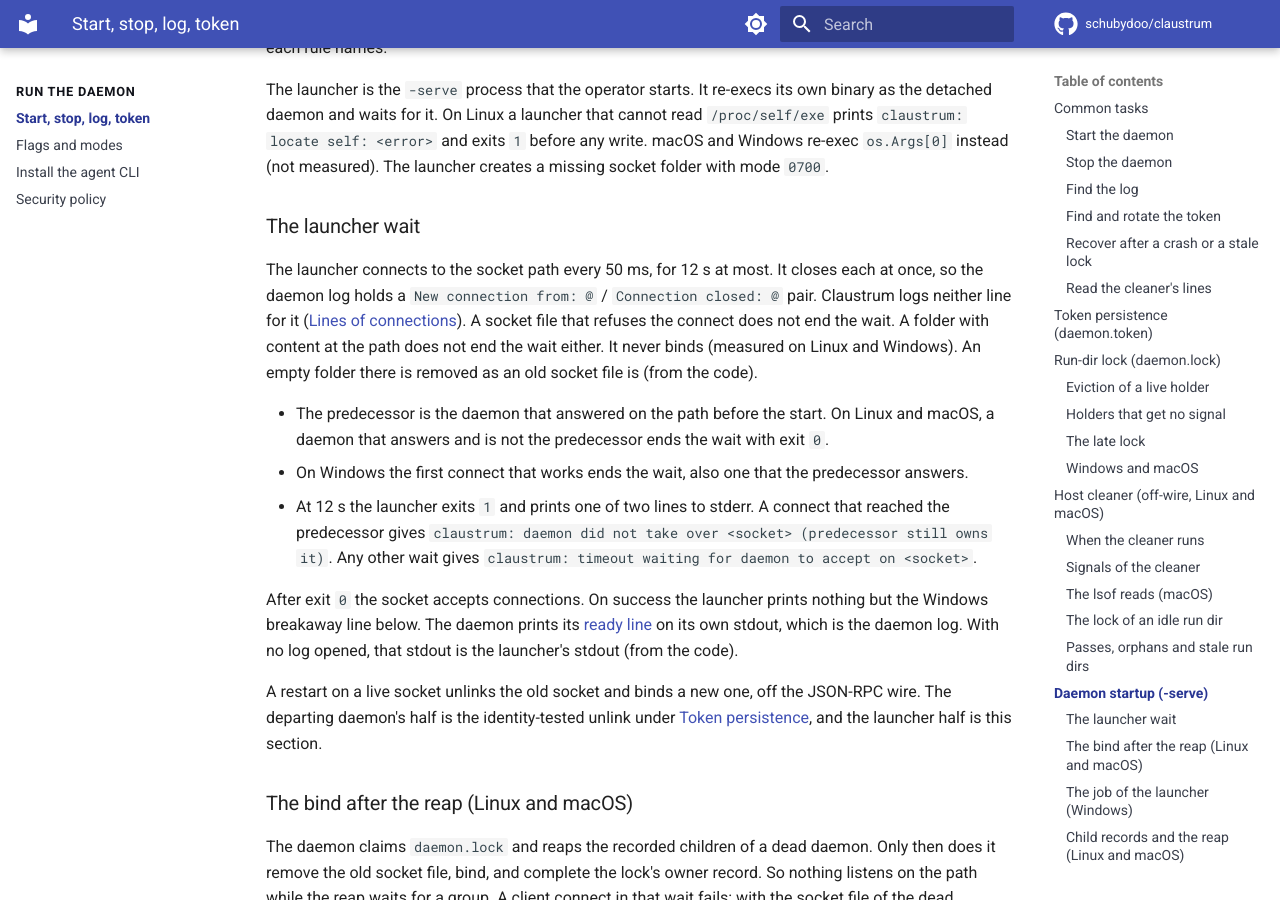
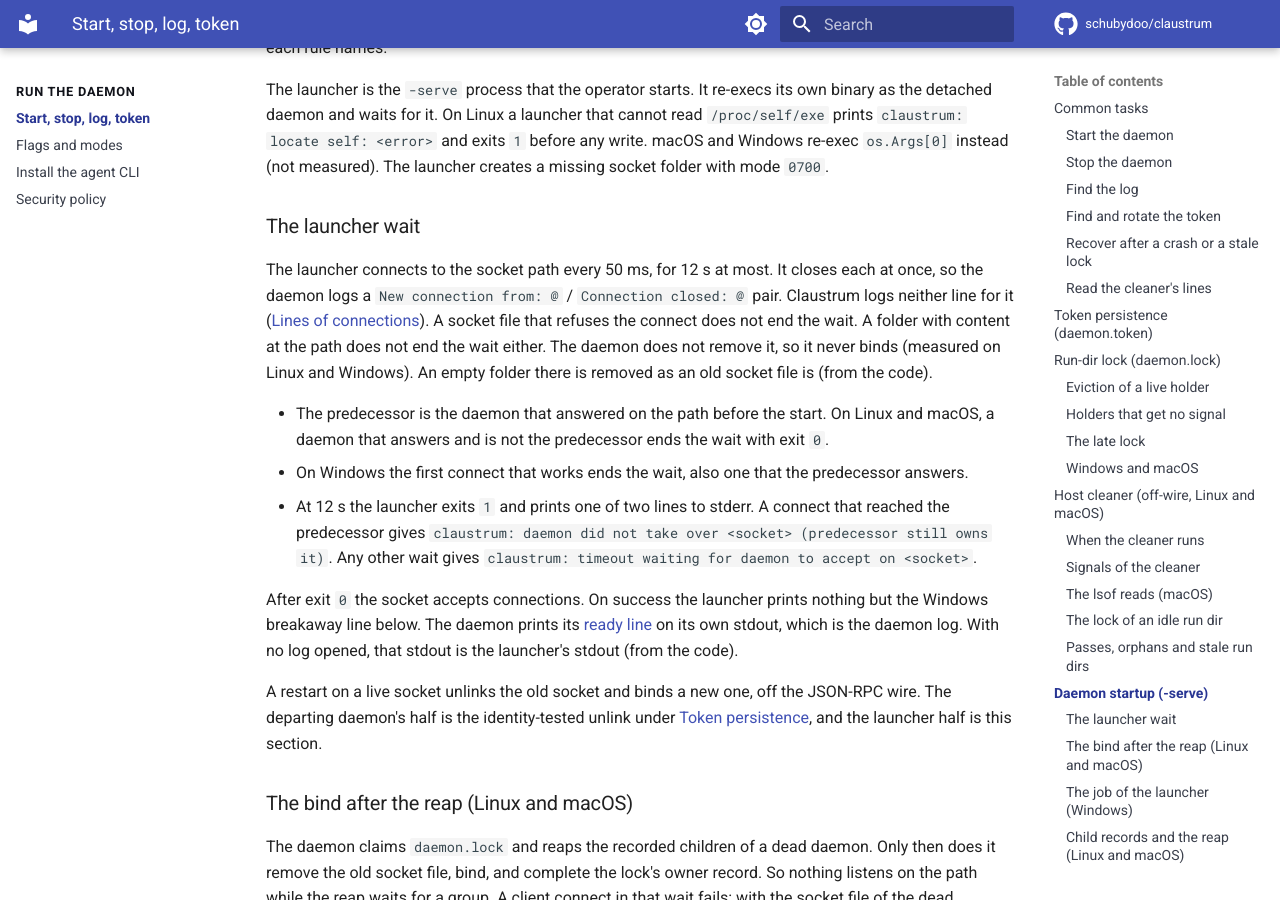
Before and after one commit to schubydoo/claustrum, an MkDocs documentation site: the page built from docs/DAEMON.md, in a window 1280 px wide and 900 px high, scrolled down 9314 px. Built offline with MkDocs 1.6.1 and Material for MkDocs 9.7.7, drawn with Linux system fonts in a browser that asks for light colours; comment, search, counter and statistics services are not loaded; some of the changed text lies outside the part shown.

Commit message:
docs: keep the reason why a folder with content at the socket path never binds
Co-Authored-By: Claude Opus 5.5 <noreply@anthropic.com>

```diff
--- a/docs/DAEMON.md
+++ b/docs/DAEMON.md
@@ -404,9 +404,9 @@ launcher creates a missing socket folder with mode `0700`.
 
 ### The launcher wait
 
-The launcher connects to the socket path every 50 ms, for 12 s at most. It closes each at once, so the daemon log holds a `New connection from: @` / `Connection closed: @` pair. Claustrum logs neither line for it ([Lines of connections](#lines-of-connections)). A socket file that refuses
+The launcher connects to the socket path every 50 ms, for 12 s at most. It closes each at once, so the daemon logs a `New connection from: @` / `Connection closed: @` pair. Claustrum logs neither line for it ([Lines of connections](#lines-of-connections)). A socket file that refuses
 the connect does not end the wait. A folder
-with content at the path does not end the wait either. It never binds (measured on Linux and Windows). An empty folder there is
+with content at the path does not end the wait either. The daemon does not remove it, so it never binds (measured on Linux and Windows). An empty folder there is
 removed as an old socket file is (from the code).
 
 - The predecessor is the daemon that answered on the path before the start. On
```
Also changed, not shown: other parts of docs/DAEMON.md (+1 -1 lines).
